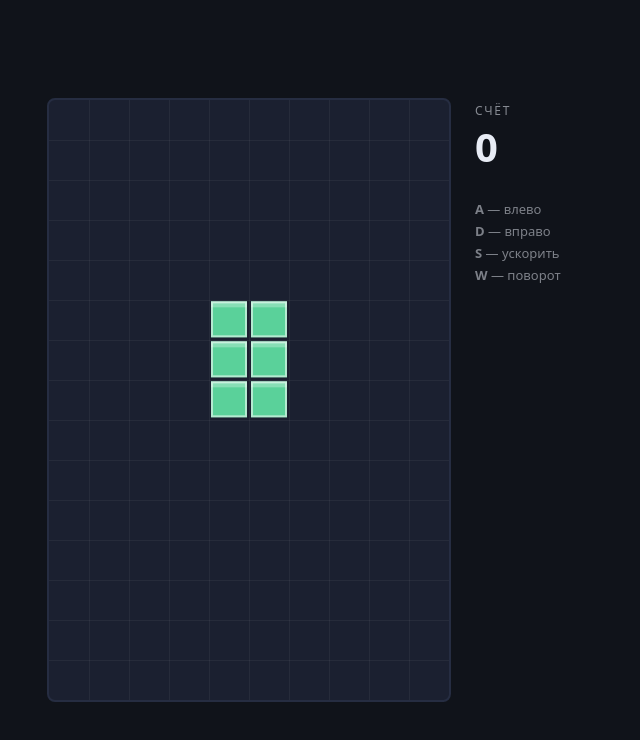
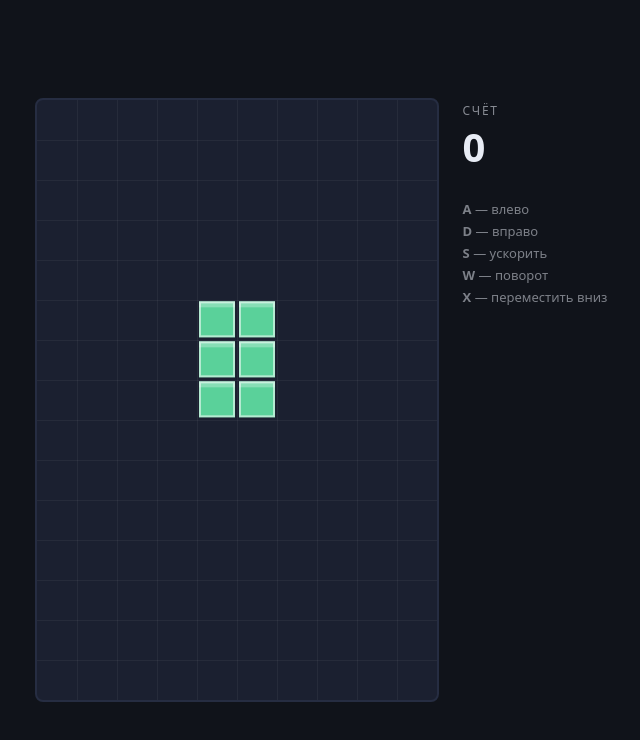
Before and after one commit to nic3l/tetris, a plain HTML site: page index.html in a window 1280 px wide. Shown: the whole page, without its empty margins (319-959 px from the left). Drawn offline with Linux system fonts and the light colour scheme.

Commit message:
Показать клавишу X в подсказке
Co-Authored-By: Claude Opus 5 <noreply@anthropic.com>

```diff
--- a/index.html
+++ b/index.html
@@ -85,7 +85,8 @@
       <b>A</b> — влево<br>
       <b>D</b> — вправо<br>
       <b>S</b> — ускорить<br>
-      <b>W</b> — поворот
+      <b>W</b> — поворот<br>
+      <b>X</b> — переместить вниз
     </div>
   </div>
 </div>
```
